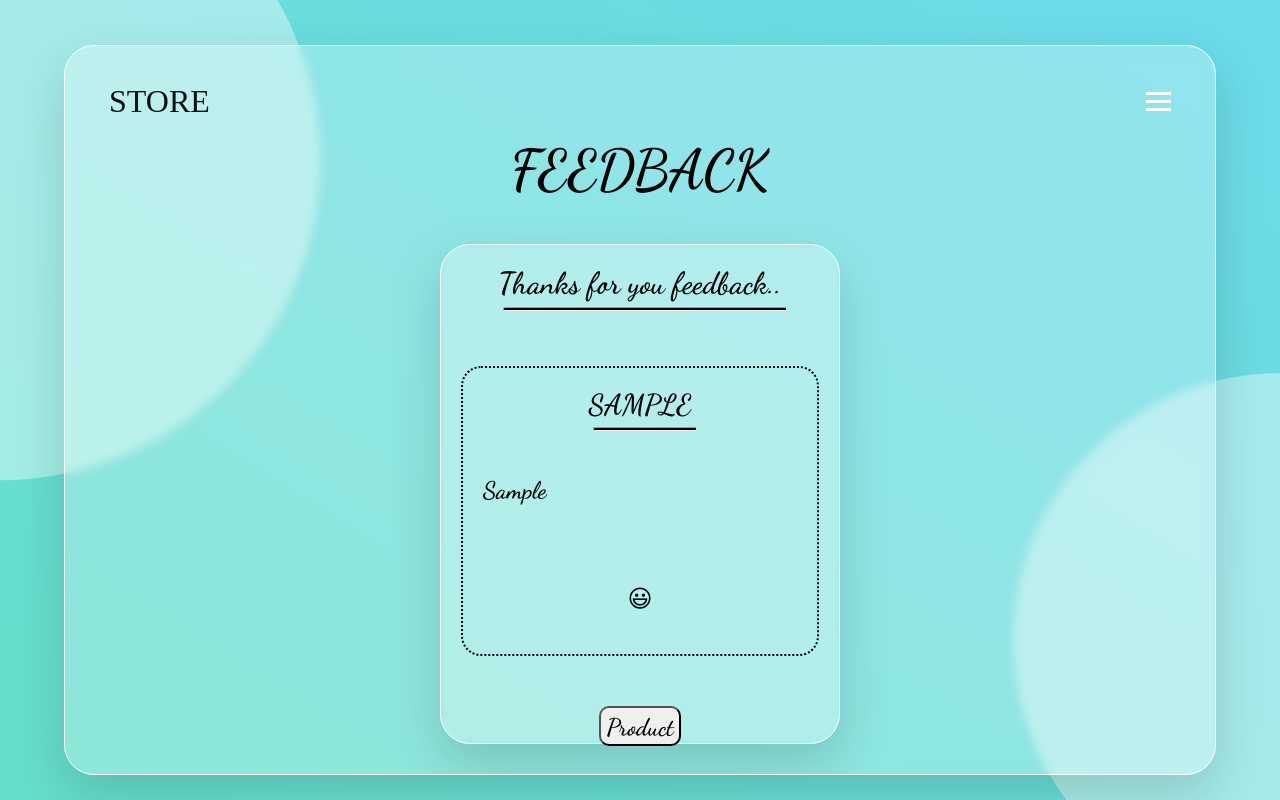
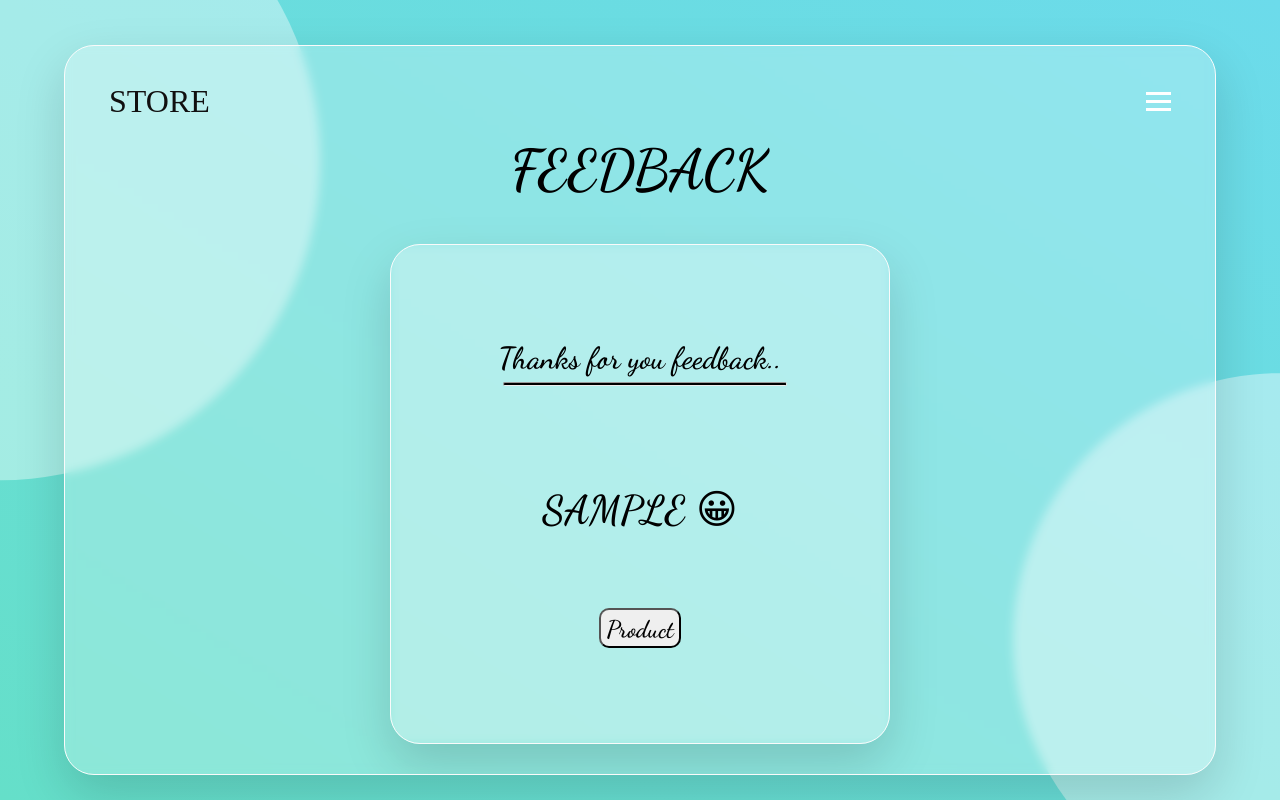
Before and after one commit to kamayanray16/Glassmorphism, a plain HTML site: page feedback.html in a window 1280 px wide. Both pictures are taken after typing "Sample", "Sample" into the empty fields and a click on the button "Submit". Drawn offline with Linux system fonts and the light colour scheme.

Commit message:
feedback updated

```diff
--- a/feedback.html
+++ b/feedback.html
@@ -13,7 +13,7 @@
     />
     <title>Feedback-Page</title>
   </head>
-
+  <body>
     <main>
       <section class="glass">
         <header>
@@ -100,14 +100,7 @@
                 <h2>Thanks for you feedback..</h2>
                 <hr />
               </div>
-              <div class="card">
-                <div>
-                  <h1 class="inputDetails"></h1>
-                  <hr />
-                </div>
-                <p class="inputDetails"></p>
-                <p style="text-align: center">&#128515;</p>
-              </div>
+              <h1 class="inputDetails"></h1>
               <a href="Products_page.html"
                 ><button style="font-size: 1.5rem">Product</button></a
               >
@@ -134,9 +127,7 @@
         const nameInput = document
           .getElementById("nameInput")
           .value.toUpperCase();
-        const textareaInput = document.getElementById("textareaInput").value;
-        inputDetails[0].innerHTML = nameInput;
-        inputDetails[1].innerHTML = textareaInput;
+        inputDetails[0].innerHTML = nameInput + " &#128512;";
         f.classList.add("form-hid");
         suc.classList.remove("form-hid");
       });
--- a/style.css
+++ b/style.css
@@ -708,38 +708,17 @@ hr {
   font-weight: bold;
 }
 .suc {
-  width: 400px;
   height: 500px;
 }
 .suc h2 {
   font-size: 1.9rem;
 }
 
-
-.card{
-  height: 100%;
-  width: 100%;
-  display: flex;
-  /* justify-content: space-around; */
-  /* margin: 20px; */
-  align-items: center;
-  flex-direction: column;
-  border: 2px dotted black;
-  margin: 50px;
-  border-radius: 20px;
-}
-.suc p {
-  font-size: 1.5rem;
-  width: 100%;
-  padding: 20px;
-  overflow-y: auto;
-  text-align: justify;
-  margin: 20px;
-}
 .suc h1 {
   margin-top: 20px;
-  font-size: 1.8rem;
+  font-size: 2.5rem;
   color: black;
+  text-align: center;
 }
 .suc hr {
   height: 4px;
```
